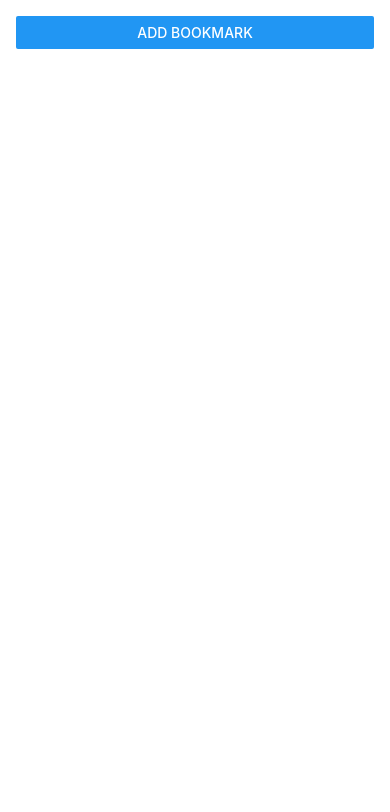
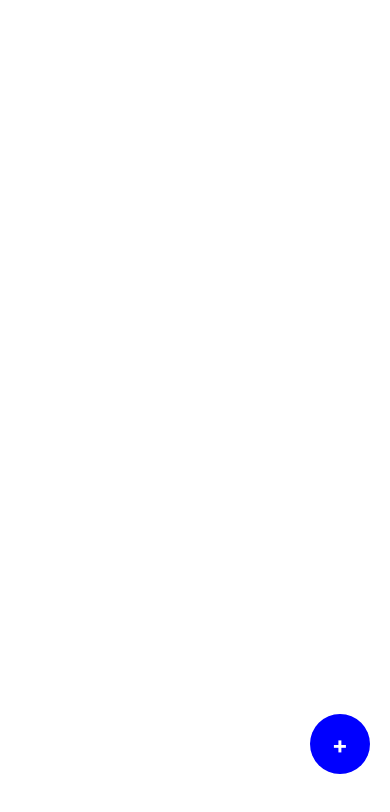
Before and after one commit to Sohanur-Rahman642/BookmarkManager, a React Native app: screen / in a window 390 px wide. Shown: the top 812 px of the page. Built offline with nearby package versions, Linux system fonts and the light colour scheme.

Commit message:
fix: fixes the style

```diff
--- a/app/component/BookmarkManager.tsx
+++ b/app/component/BookmarkManager.tsx
@@ -1,6 +1,6 @@
 import React, { useState } from 'react'
-import { Button, FlatList, Text, TouchableOpacity, View } from 'react-native'
-import { useDispatch, useSelector } from 'react-redux'
+import { FlatList, StyleSheet, Text, TouchableOpacity, View } from 'react-native'
+import {  useSelector } from 'react-redux'
 import { RootState } from '../data/store/store'
 import AddModal from './Modal/AddModal'
 import { BookMark } from '../data/slice/types'
@@ -15,7 +15,6 @@ export interface ClickedBookMarks {
 
 
 export default function BookmarkManager() {
-
   const [isModalVisible, setIsModalVisible] = useState<boolean>(false)
   const [isDetailModalVisible, setDetailModalVisible] = useState<boolean>(false)
   const [clickedBookMarks, setClickedBookMarks] = useState<ClickedBookMarks>({
@@ -23,8 +22,6 @@ export default function BookmarkManager() {
     url: '',
     category: ''
   })
-
-
 
   const categories = useSelector((state: RootState) => state.bookmarks.categories)
 
@@ -50,17 +47,15 @@ export default function BookmarkManager() {
     })
   }
 
-
   const renderBookmarks = ({ item: bookmark }: { item: BookMark }, category : string) => {
-
-   return(
-    <TouchableOpacity style={{flexDirection: 'row', justifyContent: 'space-between', marginVertical: 15, marginHorizontal: 15}} >
-      <Text style={{ fontSize: 16, color: 'blue' }}>{bookmark.title}</Text>
-
+    return (
+      <TouchableOpacity style={styles.bookmarkContainer}>
+        <Text style={styles.bookmarkTitle}>{bookmark.title}</Text>
         <TouchableOpacity
-        style={{padding: 5, borderWidth: 1}}
+          style={styles.detailsButton}
           onPress={() => handlePressDetails(bookmark, category)} >
-        <Text>Details</Text></TouchableOpacity>
+          <Text>Details</Text>
+        </TouchableOpacity>
       </TouchableOpacity>
     )
   }
@@ -71,28 +66,27 @@ export default function BookmarkManager() {
     }
 
     return (
-      <View style={{ marginVertical: 10 }}>
-        <Text style={{ fontSize: 18, fontWeight: 'bold' }}>{category}</Text>
+      <View style={styles.categoryContainer}>
+        <Text style={styles.categoryTitle}>{category}</Text>
         <FlatList
           data={categories[category].bookmarks}
-          renderItem={(bookmark) => renderBookmarks(bookmark, category)}
-          keyExtractor={(item, index) => item.title + index.toString()}
-          style={{ marginVertical: 10, borderWidth: 1, padding: 10 }}
+          renderItem={(props) => renderBookmarks(props, category)}
+          keyExtractor={(item, index) => index}
+          style={styles.bookmarkList}
         />
       </View>
     );
   };
 
   return (
-    <View style={{ flex: 1, padding: 16 }}>
-        <Button title="Add Bookmark" onPress={openModal} />
+    <View style={styles.container}>
       <FlatList
         data={Object.keys(categories)}
         renderItem={renderCategoryItem}
-          keyExtractor={(item) => item}
-          style={{ flex: 1 }}
+        keyExtractor={(item, index) => index}
+        style={styles.categoryList}
+        showsVerticalScrollIndicator={false}
       />
-
       <AddModal visible={isModalVisible} handleModalClose={closeAddModal} />
       <DetailModal
         visible={isDetailModalVisible}
@@ -101,6 +95,62 @@ export default function BookmarkManager() {
         url={clickedBookMarks?.url}
         category={clickedBookMarks?.category}
       />
+      <TouchableOpacity style={styles.fab} onPress={openModal}>
+        <Text style={styles.fabText}>+</Text>
+      </TouchableOpacity>
     </View>
   )
 }
+
+const styles = StyleSheet.create({
+  container: {
+    flex: 1,
+    padding: 16,
+  },
+  categoryList: {
+    flex: 1,
+  },
+  categoryContainer: {
+    marginVertical: 10,
+  },
+  categoryTitle: {
+    fontSize: 18,
+    fontWeight: 'bold',
+  },
+  bookmarkList: {
+    marginTop: 10,
+    borderWidth: 1,
+    padding: 10
+  },
+  bookmarkContainer: {
+    flexDirection: 'row',
+    justifyContent: 'space-between',
+    marginVertical: 5,
+    marginHorizontal: 15,
+  },
+  bookmarkTitle: {
+    fontSize: 16,
+    color: 'blue',
+  },
+  detailsButton: {
+    padding: 5,
+    borderWidth: 1,
+  },
+  fab: {
+    position: 'absolute',
+    width: 60,
+    height: 60,
+    alignItems: 'center',
+    justifyContent: 'center',
+    right: 20,
+    bottom: 70,
+    backgroundColor: 'blue',
+    borderRadius: 30,
+    elevation: 5,
+  },
+  fabText: {
+    fontSize: 24,
+    color: 'white',
+    fontWeight: 'bold',
+  },
+});
--- a/app/component/Modal/AddModal.tsx
+++ b/app/component/Modal/AddModal.tsx
@@ -1,13 +1,13 @@
 import React, { useState } from 'react';
-import { Modal, StyleSheet, Text, Pressable, View, Alert, TextInput, Button, TouchableOpacity } from 'react-native';
+import { Modal, StyleSheet, Text, Alert, TextInput, Button, View, TouchableOpacity } from 'react-native';
 import { Picker as SelectPicker } from '@react-native-picker/picker';
 import { useDispatch, useSelector } from 'react-redux';
 import { addBookMark, addCategory } from '../../data/slice/bookmarkSlice';
 import { RootState } from '../../data/store/store';
 
 interface ModalProps {
-  visible: boolean
-  handleModalClose: () => void
+  visible: boolean;
+  handleModalClose: () => void;
 }
 
 const AddModal: React.FC<ModalProps> = ({ visible, handleModalClose }) => {
@@ -15,43 +15,39 @@ const AddModal: React.FC<ModalProps> = ({ visible, handleModalClose }) => {
   const [url, setUrl] = useState<string>('');
   const [selectedCategory, setSelectedCategory] = useState<string>('');
   const [newCategoryName, setNewCategoryName] = useState<string>('');
-  const [showNewCategoryInput, setShowNewCategoryInput] = useState<boolean>(
-    false
-  );
+  const [showNewCategoryInput, setShowNewCategoryInput] = useState<boolean>(false);
 
-  const categories = useSelector((state: RootState) => state.bookmarks.categories)
-
+  const categories = useSelector((state: RootState) => state.bookmarks.categories);
   const dispatch = useDispatch();
 
   const handleAddCategory = () => {
-    if(newCategoryName){
-        setShowNewCategoryInput(true)
-        setSelectedCategory(newCategoryName)
-        dispatch(addCategory(newCategoryName))
+    if (newCategoryName) {
+      setShowNewCategoryInput(true);
+      setSelectedCategory(newCategoryName);
+      dispatch(addCategory(newCategoryName));
     }
-  }
+  };
 
   const handleAddBookMark = () => {
     if (title && url && (selectedCategory || newCategoryName)) {
       const category = showNewCategoryInput ? newCategoryName : selectedCategory;
       dispatch(addBookMark({ category, bookmark: { title, url } }));
+      onClose(); // Close the modal after adding bookmark
     }
   };
 
+  const onClose = () => {
+    handleModalClose();
+    setTitle('');
+    setUrl('');
+    setSelectedCategory('');
+    setNewCategoryName('');
+  };
 
-  const onClose = () => {
-    handleModalClose()
-    setTitle('')
-    setUrl('')
-    setSelectedCategory('')
-    setNewCategoryName('')
-  }
-
-  const onCategoryChange = (itemValue: any) => {
-    setSelectedCategory(itemValue)
-    setNewCategoryName(itemValue)
-  }
-
+  const onCategoryChange = (itemValue: string) => {
+    setSelectedCategory(itemValue);
+    setNewCategoryName(itemValue);
+  };
 
   return (
     <Modal
@@ -62,42 +58,40 @@ const AddModal: React.FC<ModalProps> = ({ visible, handleModalClose }) => {
         Alert.alert('Modal has been closed.');
         handleModalClose();
       }}>
-      <View style={{ flex: 1, justifyContent: 'center', padding: 16, backgroundColor: 'rgba(0,0,0,0.5)' }}>
-        <View style={{ backgroundColor: 'white', padding: 20, borderRadius: 10 }}>
+      <View style={styles.overlay}>
+        <View style={styles.modalView}>
           <TextInput
             placeholder="Title"
             value={title}
             onChangeText={setTitle}
             maxLength={30}
-            style={{ borderBottomWidth: 1, marginBottom: 16 }}
+            style={styles.input}
           />
           <TextInput
             placeholder="URL"
             value={url}
             onChangeText={setUrl}
             keyboardType="url"
-            style={{ borderBottomWidth: 1, marginBottom: 16 }}
+            style={styles.input}
           />
-
-          <View style={{flexDirection: 'row', marginVertical: 10}}>
-            <View style={{width: '70%'}}>
+          <View style={styles.categoryContainer}>
+            <View style={styles.categoryInputContainer}>
               <TextInput
                 placeholder="Category"
                 value={newCategoryName}
                 onChangeText={setNewCategoryName}
-                style={{ borderBottomWidth: 1, marginBottom: 16 }}
+                style={styles.input}
               />
             </View>
-
             <TouchableOpacity
-            style={{width: '30%', justifyContent: 'center', alignItems:'center'}}
-            onPress={handleAddCategory}>
-              <View style={{justifyContent: 'center', alignItems: 'center', borderWidth: 1, width: 100}}>
-                <Text style={{ color: '#000', fontSize: 40}}>+</Text>
+              style={styles.addCategoryButton}
+              onPress={handleAddCategory}
+            >
+              <View style={styles.addCategoryInner}>
+                <Text style={styles.addCategoryText}>+</Text>
               </View>
             </TouchableOpacity>
           </View>
-
           <SelectPicker
             selectedValue={selectedCategory}
             onValueChange={(itemValue) => onCategoryChange(itemValue)}
@@ -107,61 +101,60 @@ const AddModal: React.FC<ModalProps> = ({ visible, handleModalClose }) => {
               <SelectPicker.Item label={category} value={category} key={category} />
             ))}
           </SelectPicker>
-
-          <View style={{marginVertical: 10}}/>
+          <View style={styles.buttonContainer}>
             <Button title="Add Bookmark" onPress={handleAddBookMark} />
-          <View style={{marginVertical: 10}}/>
+            <View style={styles.buttonSpacing} />
             <Button title="Close" onPress={onClose} />
           </View>
         </View>
-
-
+      </View>
     </Modal>
   );
 };
 
-
 const styles = StyleSheet.create({
-  centeredView: {
+  overlay: {
     flex: 1,
     justifyContent: 'center',
-    alignItems: 'center',
-    marginTop: 22,
+    padding: 16,
+    backgroundColor: 'rgba(0,0,0,0.5)',
   },
   modalView: {
-    margin: 20,
     backgroundColor: 'white',
-    borderRadius: 20,
-    padding: 35,
+    padding: 20,
+    borderRadius: 10,
+  },
+  input: {
+    borderBottomWidth: 1,
+    marginBottom: 16,
+  },
+  categoryContainer: {
+    flexDirection: 'row',
+    marginVertical: 10,
+  },
+  categoryInputContainer: {
+    width: '70%',
+  },
+  addCategoryButton: {
+    width: '30%',
+    justifyContent: 'center',
     alignItems: 'center',
-    shadowColor: '#000',
-    shadowOffset: {
-      width: 0,
-      height: 2,
   },
-    shadowOpacity: 0.25,
-    shadowRadius: 4,
-    elevation: 5,
+  addCategoryInner: {
+    justifyContent: 'center',
+    alignItems: 'center',
+    borderWidth: 1,
+    width: 100,
   },
-  button: {
-    borderRadius: 20,
-    padding: 10,
-    elevation: 2,
+  addCategoryText: {
+    color: '#000',
+    fontSize: 40,
   },
-  buttonOpen: {
-    backgroundColor: '#F194FF',
+  buttonContainer: {
+    marginVertical: 10,
   },
-  buttonClose: {
-    backgroundColor: '#2196F3',
-  },
-  textStyle: {
-    color: 'white',
-    fontWeight: 'bold',
-    textAlign: 'center',
-  },
-  modalText: {
-    marginBottom: 15,
-    textAlign: 'center',
+  buttonSpacing: {
+    marginVertical: 10,
   },
 });
 
--- a/app/component/Modal/DetailModal.tsx
+++ b/app/component/Modal/DetailModal.tsx
@@ -1,9 +1,5 @@
-import React, { useState } from 'react';
-import { Modal, StyleSheet, Text, Pressable, View, Alert, TextInput, Button, TouchableOpacity } from 'react-native';
-import { Picker as SelectPicker } from '@react-native-picker/picker';
-import { useDispatch, useSelector } from 'react-redux';
-import { addBookMark, addCategory } from '../../data/slice/bookmarkSlice';
-import { RootState } from '../../data/store/store';
+import React from 'react';
+import { Modal, StyleSheet, Text, Alert, View, Button } from 'react-native';
 
 interface ModalProps {
   visible: boolean,
@@ -14,7 +10,6 @@ interface ModalProps {
 }
 
 const DetailModal: React.FC<ModalProps> = ({ visible, title, url, category, handleModalClose }) => {
-
   return (
     <Modal
       animationType="slide"
@@ -24,12 +19,12 @@ const DetailModal: React.FC<ModalProps> = ({ visible, title, url, category, hand
         Alert.alert('Modal has been closed.');
         handleModalClose();
       }}>
-      <View style={{ flex: 1, justifyContent: 'center', padding: 16, backgroundColor: 'rgba(0,0,0,0.5)' }}>
-        <View style={{ backgroundColor: 'white', padding: 20, borderRadius: 10 }}>
-          <Text style={{fontSize: 22, color: '#000'}}>Title: {title}</Text>
-          <Text style={{fontSize: 22, color: '#000', marginTop: 10}}>URL: {url}</Text>
-          <Text style={{fontSize: 22, color: '#000', marginTop: 10}}>Category: {category}</Text>
-          <View style={{marginVertical: 10}}/>
+      <View style={styles.overlay}>
+        <View style={styles.modalView}>
+          <Text style={styles.text}>Title: {title}</Text>
+          <Text style={styles.text}>URL: {url}</Text>
+          <Text style={styles.text}>Category: {category}</Text>
+          <View style={styles.separator} />
           <Button title="Close" onPress={handleModalClose} />
         </View>
       </View>
@@ -37,48 +32,25 @@ const DetailModal: React.FC<ModalProps> = ({ visible, title, url, category, hand
   );
 };
 
-
 const styles = StyleSheet.create({
-  centeredView: {
+  overlay: {
     flex: 1,
     justifyContent: 'center',
-    alignItems: 'center',
-    marginTop: 22,
+    padding: 16,
+    backgroundColor: 'rgba(0,0,0,0.5)',
   },
   modalView: {
-    margin: 20,
     backgroundColor: 'white',
-    borderRadius: 20,
-    padding: 35,
-    alignItems: 'center',
-    shadowColor: '#000',
-    shadowOffset: {
-      width: 0,
-      height: 2,
-    },
-    shadowOpacity: 0.25,
-    shadowRadius: 4,
-    elevation: 5,
+    padding: 20,
+    borderRadius: 10,
   },
-  button: {
-    borderRadius: 20,
-    padding: 10,
-    elevation: 2,
+  text: {
+    fontSize: 22,
+    color: '#000',
+    marginTop: 10,
   },
-  buttonOpen: {
-    backgroundColor: '#F194FF',
-  },
-  buttonClose: {
-    backgroundColor: '#2196F3',
-  },
-  textStyle: {
-    color: 'white',
-    fontWeight: 'bold',
-    textAlign: 'center',
-  },
-  modalText: {
-    marginBottom: 15,
-    textAlign: 'center',
+  separator: {
+    marginVertical: 10,
   },
 });
 
```
Lines whose indentation alone changed are shown as unchanged.
